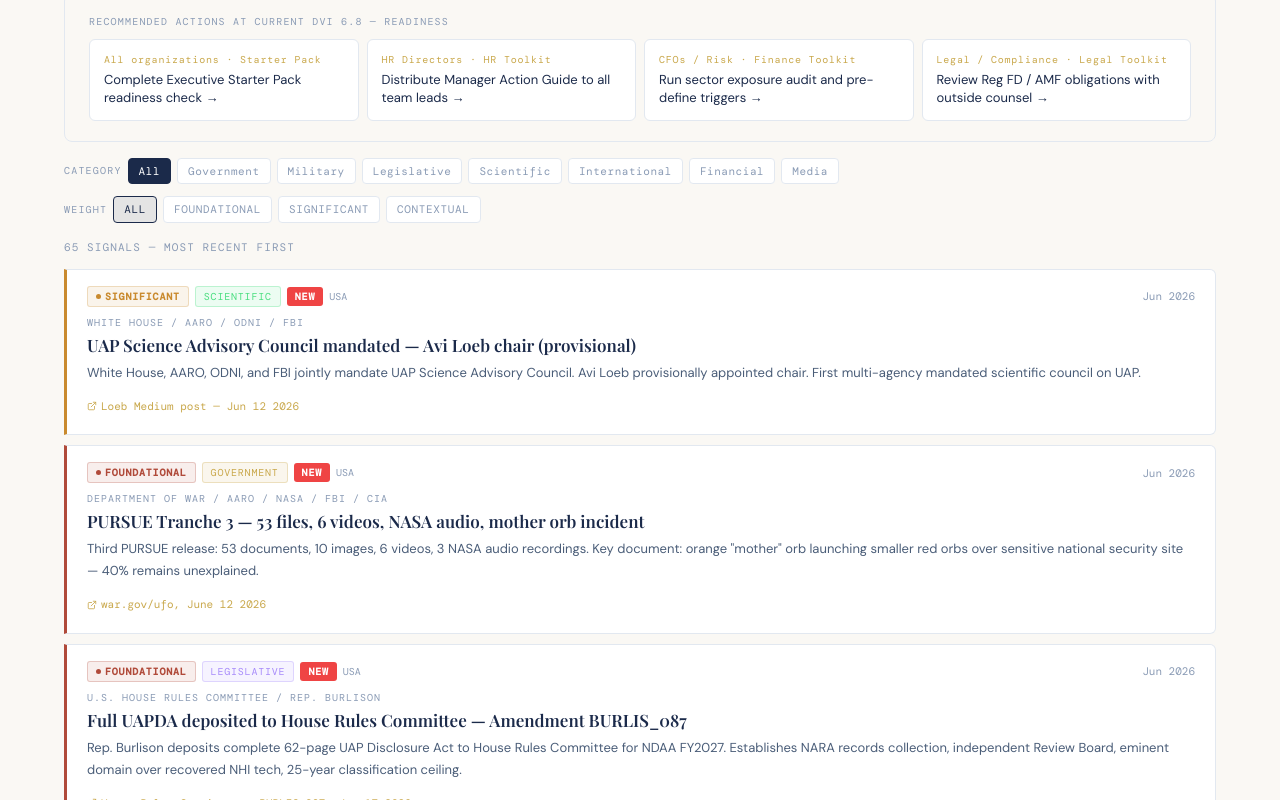
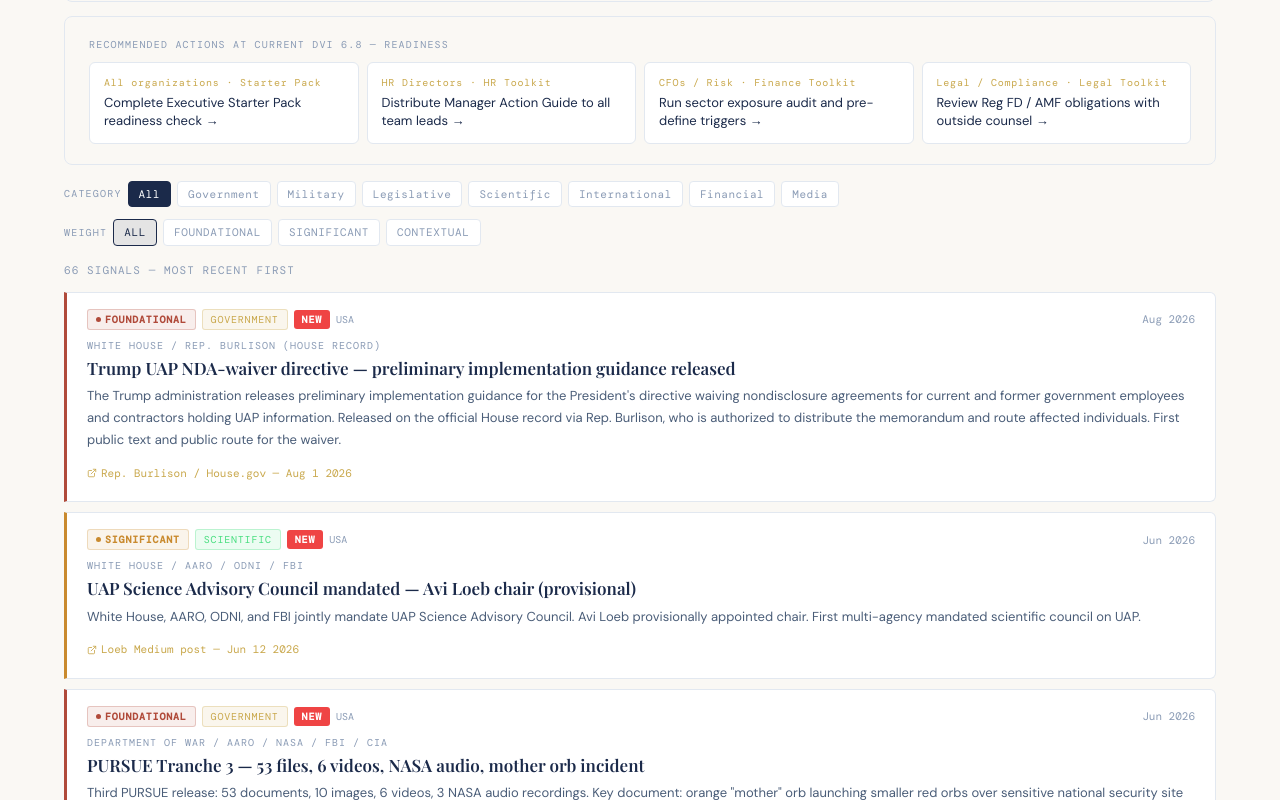
Before and after one commit to lbdgGit/DisclosureHub, a Next.js app in the folder disclosure-hub-starter/: page /signals in a window 1280 px wide. Shown: the part 1606-2406 px from the top of the page. Built offline with nearby package versions, Linux system fonts and the light colour scheme; a web font is replaced by a local one.

Commit message:
Update signals.ts

```diff
--- a/disclosure-hub-starter/data/signals.ts
+++ b/disclosure-hub-starter/data/signals.ts
@@ -806,6 +806,19 @@ export const SIGNALS: Signal[] = [
     sourceUrl: 'https://thehill.com/homenews/administration/5949753-harvard-professor-leads-ufo-study/',
     isNew: true,
   },
+  {
+    id: 'trump-nda-waiver-guidance-2026',
+    date: '2026-08', year: 2026, mo: 8, w: 1.0,
+    institution: 'White House / Rep. Burlison (House record)',
+    country: 'USA',
+    title: 'Trump UAP NDA-waiver directive — preliminary implementation guidance released',
+    description: 'The Trump administration releases preliminary implementation guidance for the President\'s directive waiving nondisclosure agreements for current and former government employees and contractors holding UAP information. Released on the official House record via Rep. Burlison, who is authorized to distribute the memorandum and route affected individuals. First public text and public route for the waiver.',
+    category: 'government',
+    strength: 'critical',
+    sourceLabel: 'Rep. Burlison / House.gov — Aug 1 2026',
+    sourceUrl: 'https://burlison.house.gov/media/press-releases/rep-burlison-releases-administration-memorandum-president-trumps-uap-nda',
+    isNew: true,
+  },
 ];
 
 // ─── Derived helpers ───────────────────────────────────────
```
